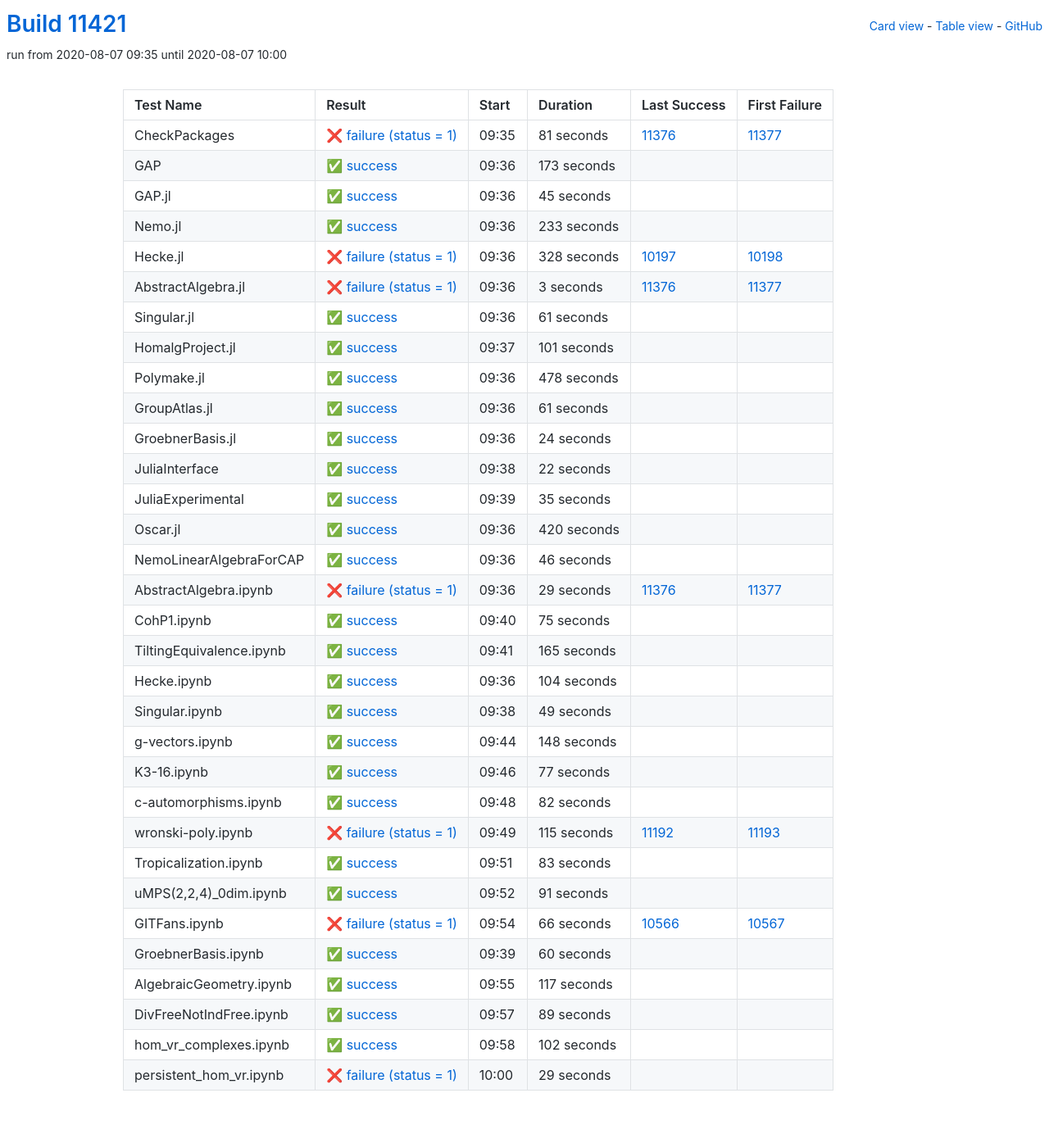
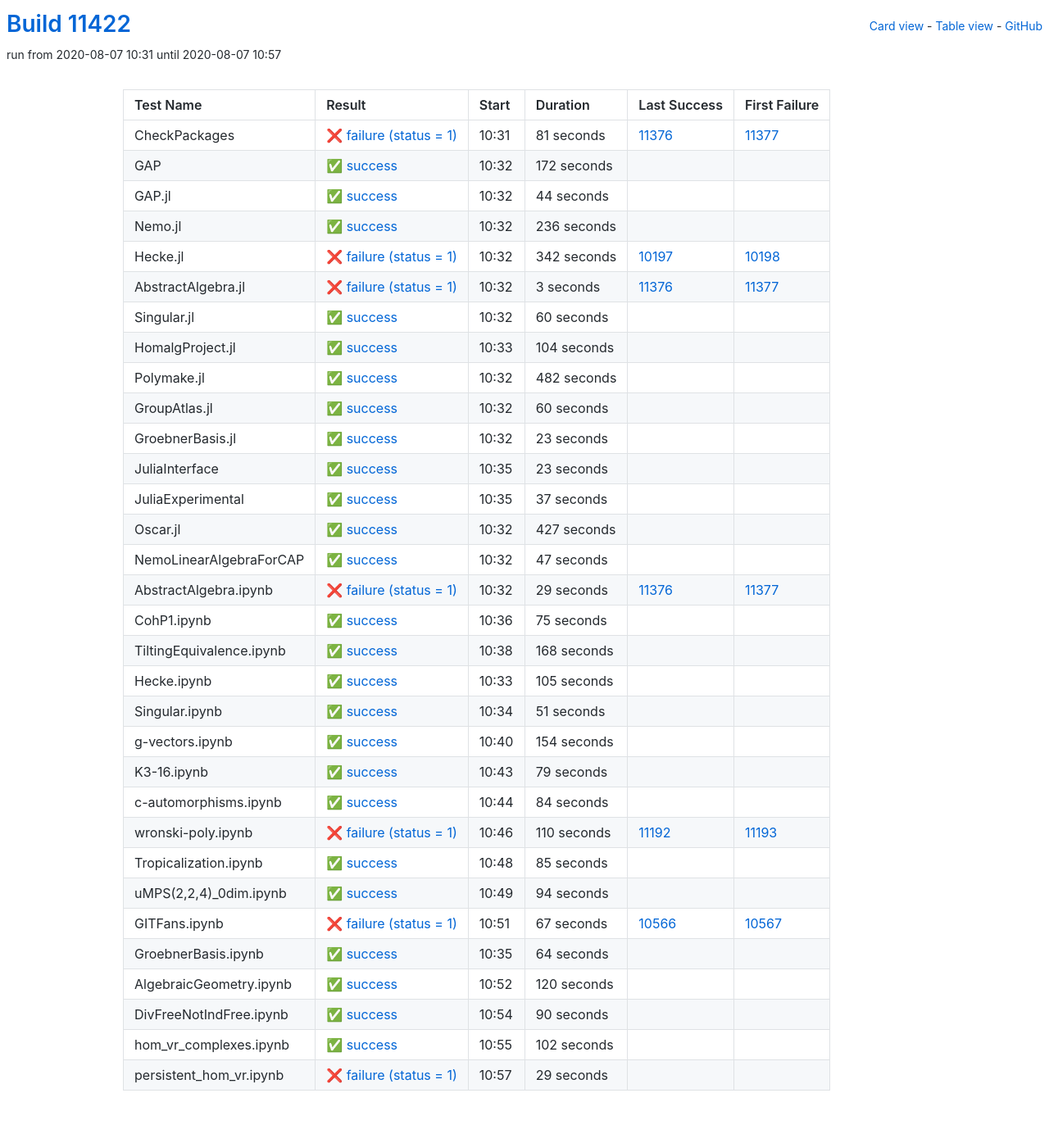
Before and after one commit to oscar-system/oscar-ci-status, a Jekyll site: the page built from table.html, in a window 1280 px wide. Shown: the whole page at 82% size. Built offline with Jekyll 4.4.1, drawn with Linux system fonts in a browser that asks for light colours.

Commit message:
Build #11422

```diff
--- a/_data/ci.yml
+++ b/_data/ci.yml
@@ -1,6 +1,6 @@
 ---
-build: 11421
-build_url: https://oscarci.mathematik.uni-kl.de/job/oscar/11421/
+build: 11422
+build_url: https://oscarci.mathematik.uni-kl.de/job/oscar/11422/
 job: oscar
 organization: oscar-system
 repo: oscar-ci-status
@@ -8,8 +8,8 @@
 tests:
 - name: CheckPackages
   id: checkpackages
-  log: https://oscarci.mathematik.uni-kl.de/job/oscar/11421/artifact/logs/build-11421/CheckPackages.log
-  start: 2020-08-07 09:35
+  log: https://oscarci.mathematik.uni-kl.de/job/oscar/11422/artifact/logs/build-11422/CheckPackages.log
+  start: 2020-08-07 10:31
   success: false
   exitcode: 1
   status: failure
@@ -20,56 +20,56 @@
   first_failure_url: https://oscarci.mathematik.uni-kl.de/job/oscar/11377/
 - name: GAP
   id: gap
-  log: https://oscarci.mathematik.uni-kl.de/job/oscar/11421/artifact/logs/build-11421/GAP.log
-  start: 2020-08-07 09:36
+  log: https://oscarci.mathematik.uni-kl.de/job/oscar/11422/artifact/logs/build-11422/GAP.log
+  start: 2020-08-07 10:32
   success: true
   exitcode: 0
   status: success
-  duration: 173
+  duration: 172
   last_success: false
   last_success_url:
   first_failure: false
   first_failure_url:
 - name: GAP.jl
   id: gap-jl
-  log: https://oscarci.mathematik.uni-kl.de/job/oscar/11421/artifact/logs/build-11421/GAP.jl.log
-  start: 2020-08-07 09:36
+  log: https://oscarci.mathematik.uni-kl.de/job/oscar/11422/artifact/logs/build-11422/GAP.jl.log
+  start: 2020-08-07 10:32
   success: true
   exitcode: 0
   status: success
-  duration: 45
+  duration: 44
   last_success: false
   last_success_url:
   first_failure: false
   first_failure_url:
 - name: Nemo.jl
   id: nemo-jl
-  log: https://oscarci.mathematik.uni-kl.de/job/oscar/11421/artifact/logs/build-11421/Nemo.jl.log
-  start: 2020-08-07 09:36
+  log: https://oscarci.mathematik.uni-kl.de/job/oscar/11422/artifact/logs/build-11422/Nemo.jl.log
+  start: 2020-08-07 10:32
   success: true
   exitcode: 0
   status: success
-  duration: 233
+  duration: 236
   last_success: false
   last_success_url:
   first_failure: false
   first_failure_url:
 - name: Hecke.jl
   id: hecke-jl
-  log: https://oscarci.mathematik.uni-kl.de/job/oscar/11421/artifact/logs/build-11421/Hecke.jl.log
-  start: 2020-08-07 09:36
+  log: https://oscarci.mathematik.uni-kl.de/job/oscar/11422/artifact/logs/build-11422/Hecke.jl.log
+  start: 2020-08-07 10:32
   success: false
   exitcode: 1
   status: failure
-  duration: 328
+  duration: 342
   last_success: 10197
   last_success_url: https://oscarci.mathematik.uni-kl.de/job/oscar/10197/
   first_failure: 10198
   first_failure_url: https://oscarci.mathematik.uni-kl.de/job/oscar/10198/
 - name: AbstractAlgebra.jl
   id: abstractalgebra-jl
-  log: https://oscarci.mathematik.uni-kl.de/job/oscar/11421/artifact/logs/build-11421/AbstractAlgebra.jl.log
-  start: 2020-08-07 09:36
+  log: https://oscarci.mathematik.uni-kl.de/job/oscar/11422/artifact/logs/build-11422/AbstractAlgebra.jl.log
+  start: 2020-08-07 10:32
   success: false
   exitcode: 1
   status: failure
@@ -80,116 +80,116 @@
   first_failure_url: https://oscarci.mathematik.uni-kl.de/job/oscar/11377/
 - name: Singular.jl
   id: singular-jl
-  log: https://oscarci.mathematik.uni-kl.de/job/oscar/11421/artifact/logs/build-11421/Singular.jl.log
-  start: 2020-08-07 09:36
+  log: https://oscarci.mathematik.uni-kl.de/job/oscar/11422/artifact/logs/build-11422/Singular.jl.log
+  start: 2020-08-07 10:32
   success: true
   exitcode: 0
   status: success
-  duration: 61
+  duration: 60
   last_success: false
   last_success_url:
   first_failure: false
   first_failure_url:
 - name: HomalgProject.jl
   id: homalgproject-jl
-  log: https://oscarci.mathematik.uni-kl.de/job/oscar/11421/artifact/logs/build-11421/HomalgProject.jl.log
-  start: 2020-08-07 09:37
+  log: https://oscarci.mathematik.uni-kl.de/job/oscar/11422/artifact/logs/build-11422/HomalgProject.jl.log
+  start: 2020-08-07 10:33
   success: true
   exitcode: 0
   status: success
-  duration: 101
+  duration: 104
   last_success: false
   last_success_url:
   first_failure: false
   first_failure_url:
 - name: Polymake.jl
   id: polymake-jl
-  log: https://oscarci.mathematik.uni-kl.de/job/oscar/11421/artifact/logs/build-11421/Polymake.jl.log
-  start: 2020-08-07 09:36
+  log: https://oscarci.mathematik.uni-kl.de/job/oscar/11422/artifact/logs/build-11422/Polymake.jl.log
+  start: 2020-08-07 10:32
   success: true
   exitcode: 0
   status: success
-  duration: 478
+  duration: 482
   last_success: false
   last_success_url:
   first_failure: false
   first_failure_url:
 - name: GroupAtlas.jl
   id: groupatlas-jl
-  log: https://oscarci.mathematik.uni-kl.de/job/oscar/11421/artifact/logs/build-11421/GroupAtlas.jl.log
-  start: 2020-08-07 09:36
+  log: https://oscarci.mathematik.uni-kl.de/job/oscar/11422/artifact/logs/build-11422/GroupAtlas.jl.log
+  start: 2020-08-07 10:32
   success: true
   exitcode: 0
   status: success
-  duration: 61
+  duration: 60
   last_success: false
   last_success_url:
   first_failure: false
   first_failure_url:
 - name: GroebnerBasis.jl
   id: groebnerbasis-jl
-  log: https://oscarci.mathematik.uni-kl.de/job/oscar/11421/artifact/logs/build-11421/GroebnerBasis.jl.log
-  start: 2020-08-07 09:36
+  log: https://oscarci.mathematik.uni-kl.de/job/oscar/11422/artifact/logs/build-11422/GroebnerBasis.jl.log
+  start: 2020-08-07 10:32
   success: true
   exitcode: 0
   status: success
-  duration: 24
+  duration: 23
   last_success: false
   last_success_url:
   first_failure: false
   first_failure_url:
 - name: JuliaInterface
   id: juliainterface
-  log: https://oscarci.mathematik.uni-kl.de/job/oscar/11421/artifact/logs/build-11421/JuliaInterface.log
-  start: 2020-08-07 09:38
+  log: https://oscarci.mathematik.uni-kl.de/job/oscar/11422/artifact/logs/build-11422/JuliaInterface.log
+  start: 2020-08-07 10:35
   success: true
   exitcode: 0
   status: success
-  duration: 22
+  duration: 23
   last_success: false
   last_success_url:
   first_failure: false
   first_failure_url:
 - name: JuliaExperimental
   id: juliaexperimental
-  log: https://oscarci.mathematik.uni-kl.de/job/oscar/11421/artifact/logs/build-11421/JuliaExperimental.log
-  start: 2020-08-07 09:39
+  log: https://oscarci.mathematik.uni-kl.de/job/oscar/11422/artifact/logs/build-11422/JuliaExperimental.log
+  start: 2020-08-07 10:35
   success: true
   exitcode: 0
   status: success
-  duration: 35
+  duration: 37
   last_success: false
   last_success_url:
   first_failure: false
   first_failure_url:
 - name: Oscar.jl
   id: oscar-jl
-  log: https://oscarci.mathematik.uni-kl.de/job/oscar/11421/artifact/logs/build-11421/Oscar.jl.log
-  start: 2020-08-07 09:36
+  log: https://oscarci.mathematik.uni-kl.de/job/oscar/11422/artifact/logs/build-11422/Oscar.jl.log
+  start: 2020-08-07 10:32
   success: true
   exitcode: 0
   status: success
-  duration: 420
+  duration: 427
   last_success: false
   last_success_url:
   first_failure: false
   first_failure_url:
 - name: NemoLinearAlgebraForCAP
   id: nemolinearalgebraforcap
-  log: https://oscarci.mathematik.uni-kl.de/job/oscar/11421/artifact/logs/build-11421/NemoLinearAlgebraForCAP.log
-  start: 2020-08-07 09:36
+  log: https://oscarci.mathematik.uni-kl.de/job/oscar/11422/artifact/logs/build-11422/NemoLinearAlgebraForCAP.log
+  start: 2020-08-07 10:32
   success: true
   exitcode: 0
   status: success
-  duration: 46
+  duration: 47
   last_success: false
   last_success_url:
   first_failure: false
   first_failure_url:
 - name: AbstractAlgebra.ipynb
   id: abstractalgebra-ipynb
-  log: https://oscarci.mathematik.uni-kl.de/job/oscar/11421/artifact/logs/build-11421/AbstractAlgebra.ipynb.log
-  start: 2020-08-07 09:36
+  log: https://oscarci.mathematik.uni-kl.de/job/oscar/11422/artifact/logs/build-11422/AbstractAlgebra.ipynb.log
+  start: 2020-08-07 10:32
   success: false
   exitcode: 1
   status: failure
@@ -200,8 +200,8 @@
   first_failure_url: https://oscarci.mathematik.uni-kl.de/job/oscar/11377/
 - name: CohP1.ipynb
   id: cohp1-ipynb
-  log: https://oscarci.mathematik.uni-kl.de/job/oscar/11421/artifact/logs/build-11421/CohP1.ipynb.log
-  start: 2020-08-07 09:40
+  log: https://oscarci.mathematik.uni-kl.de/job/oscar/11422/artifact/logs/build-11422/CohP1.ipynb.log
+  start: 2020-08-07 10:36
   success: true
   exitcode: 0
   status: success
@@ -212,164 +212,164 @@
   first_failure_url:
 - name: TiltingEquivalence.ipynb
   id: tiltingequivalence-ipynb
-  log: https://oscarci.mathematik.uni-kl.de/job/oscar/11421/artifact/logs/build-11421/TiltingEquivalence.ipynb.log
-  start: 2020-08-07 09:41
+  log: https://oscarci.mathematik.uni-kl.de/job/oscar/11422/artifact/logs/build-11422/TiltingEquivalence.ipynb.log
+  start: 2020-08-07 10:38
   success: true
   exitcode: 0
   status: success
-  duration: 165
+  duration: 168
   last_success: false
   last_success_url:
   first_failure: false
   first_failure_url:
 - name: Hecke.ipynb
   id: hecke-ipynb
-  log: https://oscarci.mathematik.uni-kl.de/job/oscar/11421/artifact/logs/build-11421/Hecke.ipynb.log
-  start: 2020-08-07 09:36
+  log: https://oscarci.mathematik.uni-kl.de/job/oscar/11422/artifact/logs/build-11422/Hecke.ipynb.log
+  start: 2020-08-07 10:33
   success: true
   exitcode: 0
   status: success
-  duration: 104
+  duration: 105
   last_success: false
   last_success_url:
   first_failure: false
   first_failure_url:
 - name: Singular.ipynb
   id: singular-ipynb
-  log: https://oscarci.mathematik.uni-kl.de/job/oscar/11421/artifact/logs/build-11421/Singular.ipynb.log
-  start: 2020-08-07 09:38
+  log: https://oscarci.mathematik.uni-kl.de/job/oscar/11422/artifact/logs/build-11422/Singular.ipynb.log
+  start: 2020-08-07 10:34
   success: true
   exitcode: 0
   status: success
-  duration: 49
+  duration: 51
   last_success: false
   last_success_url:
   first_failure: false
   first_failure_url:
 - name: g-vectors.ipynb
   id: g-vectors-ipynb
-  log: https://oscarci.mathematik.uni-kl.de/job/oscar/11421/artifact/logs/build-11421/g-vectors.ipynb.log
-  start: 2020-08-07 09:44
+  log: https://oscarci.mathematik.uni-kl.de/job/oscar/11422/artifact/logs/build-11422/g-vectors.ipynb.log
+  start: 2020-08-07 10:40
   success: true
   exitcode: 0
   status: success
-  duration: 148
+  duration: 154
   last_success: false
   last_success_url:
   first_failure: false
   first_failure_url:
 - name: K3-16.ipynb
   id: k3-16-ipynb
-  log: https://oscarci.mathematik.uni-kl.de/job/oscar/11421/artifact/logs/build-11421/K3-16.ipynb.log
-  start: 2020-08-07 09:46
+  log: https://oscarci.mathematik.uni-kl.de/job/oscar/11422/artifact/logs/build-11422/K3-16.ipynb.log
+  start: 2020-08-07 10:43
   success: true
   exitcode: 0
   status: success
-  duration: 77
+  duration: 79
   last_success: false
   last_success_url:
   first_failure: false
   first_failure_url:
 - name: c-automorphisms.ipynb
   id: c-automorphisms-ipynb
-  log: https://oscarci.mathematik.uni-kl.de/job/oscar/11421/artifact/logs/build-11421/c-automorphisms.ipynb.log
-  start: 2020-08-07 09:48
+  log: https://oscarci.mathematik.uni-kl.de/job/oscar/11422/artifact/logs/build-11422/c-automorphisms.ipynb.log
+  start: 2020-08-07 10:44
   success: true
   exitcode: 0
   status: success
-  duration: 82
+  duration: 84
   last_success: false
   last_success_url:
   first_failure: false
   first_failure_url:
 - name: wronski-poly.ipynb
   id: wronski-poly-ipynb
-  log: https://oscarci.mathematik.uni-kl.de/job/oscar/11421/artifact/logs/build-11421/wronski-poly.ipynb.log
-  start: 2020-08-07 09:49
+  log: https://oscarci.mathematik.uni-kl.de/job/oscar/11422/artifact/logs/build-11422/wronski-poly.ipynb.log
+  start: 2020-08-07 10:46
   success: false
   exitcode: 1
   status: failure
-  duration: 115
+  duration: 110
   last_success: 11192
   last_success_url: https://oscarci.mathematik.uni-kl.de/job/oscar/11192/
   first_failure: 11193
   first_failure_url: https://oscarci.mathematik.uni-kl.de/job/oscar/11193/
 - name: Tropicalization.ipynb
   id: tropicalization-ipynb
-  log: https://oscarci.mathematik.uni-kl.de/job/oscar/11421/artifact/logs/build-11421/Tropicalization.ipynb.log
-  start: 2020-08-07 09:51
+  log: https://oscarci.mathematik.uni-kl.de/job/oscar/11422/artifact/logs/build-11422/Tropicalization.ipynb.log
+  start: 2020-08-07 10:48
   success: true
   exitcode: 0
   status: success
-  duration: 83
+  duration: 85
   last_success: false
   last_success_url:
   first_failure: false
   first_failure_url:
 - name: uMPS(2,2,4)_0dim.ipynb
   id: umps-2-2-4-0dim-ipynb
-  log: https://oscarci.mathematik.uni-kl.de/job/oscar/11421/artifact/logs/build-11421/uMPS-2-2-4-_0dim.ipynb.log
-  start: 2020-08-07 09:52
+  log: https://oscarci.mathematik.uni-kl.de/job/oscar/11422/artifact/logs/build-11422/uMPS-2-2-4-_0dim.ipynb.log
+  start: 2020-08-07 10:49
   success: true
   exitcode: 0
   status: success
-  duration: 91
+  duration: 94
   last_success: false
   last_success_url:
   first_failure: false
   first_failure_url:
 - name: GITFans.ipynb
   id: gitfans-ipynb
-  log: https://oscarci.mathematik.uni-kl.de/job/oscar/11421/artifact/logs/build-11421/GITFans.ipynb.log
-  start: 2020-08-07 09:54
+  log: https://oscarci.mathematik.uni-kl.de/job/oscar/11422/artifact/logs/build-11422/GITFans.ipynb.log
+  start: 2020-08-07 10:51
   success: false
   exitcode: 1
   status: failure
-  duration: 66
+  duration: 67
   last_success: 10566
   last_success_url: https://oscarci.mathematik.uni-kl.de/job/oscar/10566/
   first_failure: 10567
   first_failure_url: https://oscarci.mathematik.uni-kl.de/job/oscar/10567/
 - name: GroebnerBasis.ipynb
   id: groebnerbasis-ipynb
-  log: https://oscarci.mathematik.uni-kl.de/job/oscar/11421/artifact/logs/build-11421/GroebnerBasis.ipynb.log
-  start: 2020-08-07 09:39
+  log: https://oscarci.mathematik.uni-kl.de/job/oscar/11422/artifact/logs/build-11422/GroebnerBasis.ipynb.log
+  start: 2020-08-07 10:35
   success: true
   exitcode: 0
   status: success
-  duration: 60
+  duration: 64
   last_success: false
   last_success_url:
   first_failure: false
   first_failure_url:
 - name: AlgebraicGeometry.ipynb
   id: algebraicgeometry-ipynb
-  log: https://oscarci.mathematik.uni-kl.de/job/oscar/11421/artifact/logs/build-11421/AlgebraicGeometry.ipynb.log
-  start: 2020-08-07 09:55
+  log: https://oscarci.mathematik.uni-kl.de/job/oscar/11422/artifact/logs/build-11422/AlgebraicGeometry.ipynb.log
+  start: 2020-08-07 10:52
   success: true
   exitcode: 0
   status: success
-  duration: 117
+  duration: 120
   last_success: false
   last_success_url:
   first_failure: false
   first_failure_url:
 - name: DivFreeNotIndFree.ipynb
   id: divfreenotindfree-ipynb
-  log: https://oscarci.mathematik.uni-kl.de/job/oscar/11421/artifact/logs/build-11421/DivFreeNotIndFree.ipynb.log
-  start: 2020-08-07 09:57
+  log: https://oscarci.mathematik.uni-kl.de/job/oscar/11422/artifact/logs/build-11422/DivFreeNotIndFree.ipynb.log
+  start: 2020-08-07 10:54
   success: true
   exitcode: 0
   status: success
-  duration: 89
+  duration: 90
   last_success: false
   last_success_url:
   first_failure: false
   first_failure_url:
 - name: hom_vr_complexes.ipynb
   id: hom-vr-complexes-ipynb
-  log: https://oscarci.mathematik.uni-kl.de/job/oscar/11421/artifact/logs/build-11421/hom_vr_complexes.ipynb.log
-  start: 2020-08-07 09:58
+  log: https://oscarci.mathematik.uni-kl.de/job/oscar/11422/artifact/logs/build-11422/hom_vr_complexes.ipynb.log
+  start: 2020-08-07 10:55
   success: true
   exitcode: 0
   status: success
@@ -380,8 +380,8 @@
   first_failure_url:
 - name: persistent_hom_vr.ipynb
   id: persistent-hom-vr-ipynb
-  log: https://oscarci.mathematik.uni-kl.de/job/oscar/11421/artifact/logs/build-11421/persistent_hom_vr.ipynb.log
-  start: 2020-08-07 10:00
+  log: https://oscarci.mathematik.uni-kl.de/job/oscar/11422/artifact/logs/build-11422/persistent_hom_vr.ipynb.log
+  start: 2020-08-07 10:57
   success: false
   exitcode: 1
   status: failure
```
Also changed, not shown: README.md.
